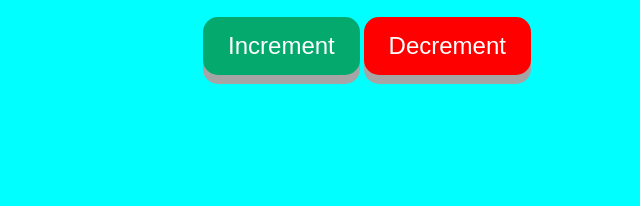
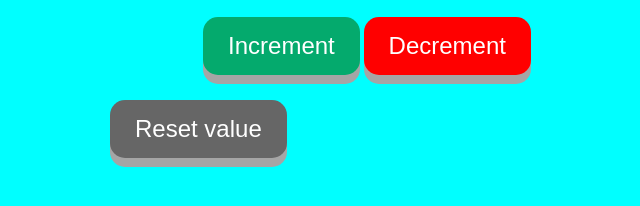
Before and after one commit to armirh/Frontend-Simplified, a plain HTML site: page js-crash/passenger-app/index.html in a window 1280 px wide. Shown: the part 134-340 px from the top of the page, without its empty margins (273-913 px from the left). Drawn offline with Linux system fonts and the light colour scheme.

Commit message:
JavaScript Crash Course

```diff
--- a/js-crash/passenger-app/index.html
+++ b/js-crash/passenger-app/index.html
@@ -15,6 +15,7 @@
     <button class="btn btn-increment" onclick="increment()">Increment</button>
     <button class="btn btn-decrement" onclick="decrement()">Decrement</button>
 
+    <button class="btn-reset" onclick="resetvalue()">Reset value</button>
     <script src="index.js"></script>
 </body>
 </html>
--- a/js-crash/passenger-app/index.js
+++ b/js-crash/passenger-app/index.js
@@ -17,3 +17,8 @@ function decrement() {
     count -= 1;
     countEl.innerHTML = count
 }
+
+function resetvalue(){
+    count = 0
+    countEl.innerHTML = count
+}
--- a/js-crash/passenger-app/style.css
+++ b/js-crash/passenger-app/style.css
@@ -47,3 +47,10 @@ button:active {
 .btn-decrement:hover {
   background-color: rgb(129, 5, 5);
 }
+
+.btn-reset {
+  display: flex;
+  margin-left: 375px;
+  margin-top: 25px;
+  background-color: #666;
+}
```
Also changed, not shown: 1 other file.
